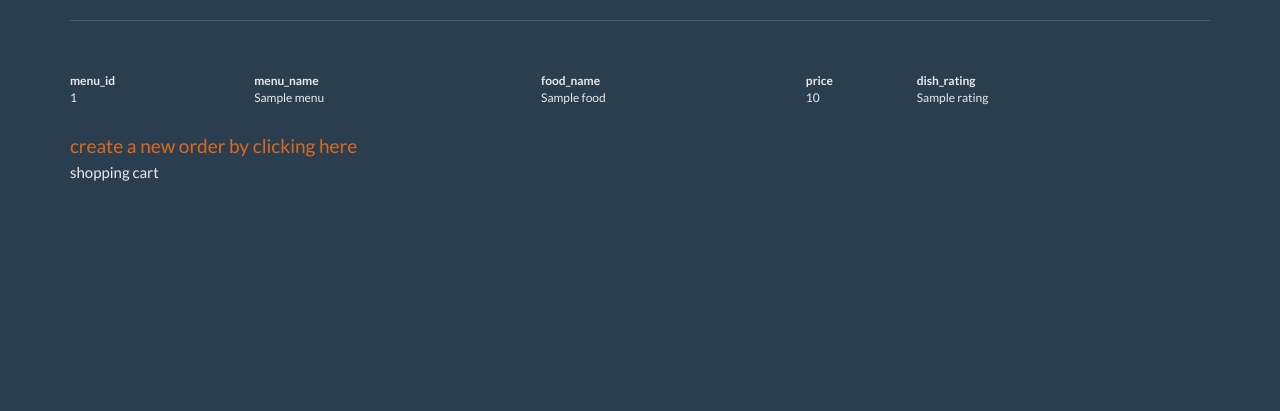
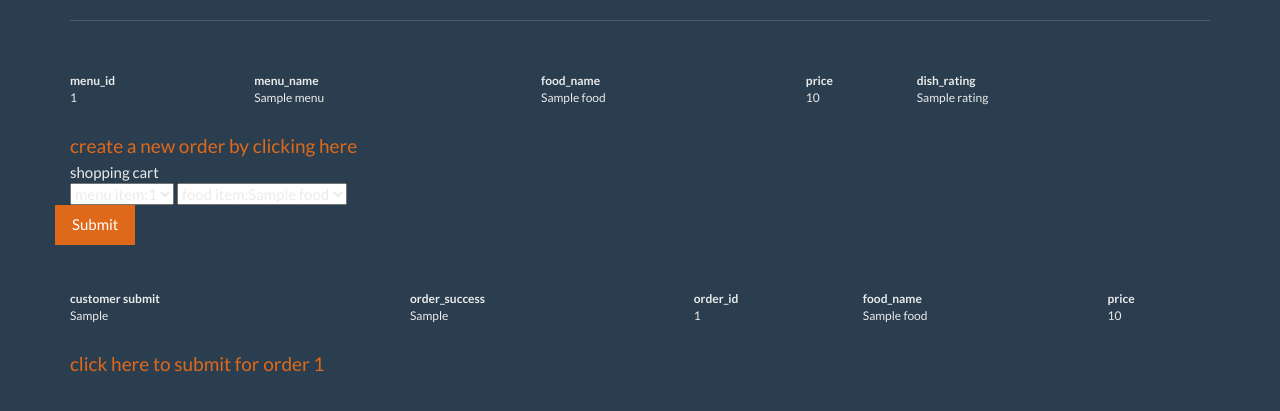
Before and after one commit to csc322-restaurant/Online-Restaurant-System, a Flask app: template flask_qa/templates/customermenu.html in a window 1280 px wide. Shown: the part 155-566 px from the top of the page. Run offline with Flask 2, Linux system fonts and the light colour scheme; the template is opened without the code that fills it: most values are stand-ins (such as "Sample title", 1, 10 or a date in 2020); some libraries are stand-ins or nearby versions.

Commit message:
development

```diff
--- a/flask_qa/templates/customermenu.html
+++ b/flask_qa/templates/customermenu.html
@@ -26,12 +26,54 @@
                         </tr>
                     {% endfor %}
                 </table>
-                {% for user in users %}
                 <a href="{{ url_for('main.createorder') }}" >
                     <h4 class="list-group-item-heading">create a new order by clicking here</h4>
                 </a>
-                {% endfor %}
                 shopping cart
+                <form class="form-horizontal" method="POST" action="{{ url_for('main.addtoorder') }}">
+                        <fieldset>
+                        <select name="order_id" font=black>
+                        {% for orderitem in orderlist %}
+                        <option style="background-color: black"  value={{ orderitem.order_id }} font=black>
+                            menu item:{{ orderitem.order_id }}
+                        </option>
+                        {% endfor %}
+                        </select>
+                        <select name="dish_id" font=black>
+                            {% for menuitem in menu %}
+                            <option style="background-color: black"  value={{ menuitem.Dish.dish_id }} font=black>
+                                food item:{{ menuitem.Food.food_name }}
+                            </option>
+                            {% endfor %}
+                        </select>
+                            <div class="form-group">
+                            <button type="submit" class="btn btn-primary">Submit</button>
+                        </div>
+                    </fieldset>
+                </form>
+                <table style="width:100%; margin:30px auto; border-collapse:collapse;">
+                        <tr>
+                            <th>customer submit</th>
+                            <th>order_success</th>
+                            <th>order_id</th>
+                            <th>food_name</th>
+                            <th>price</th>
+                        </tr>
+                        {% for orderitem in order %}
+                            <tr>
+                                <td>{{ orderitem.Order.customer_submit }}</td>
+                                <td>{{ orderitem.Order.order_success }}</td>
+                                <td>{{ orderitem.Order.order_id }}</td>
+                                <td>{{ orderitem.Food.food_name  }}</td>
+                                <td>{{ orderitem.Dish.price  }}</td>
+                            </tr>
+                        {% endfor %}
+                    </table>
+                    {% for orderitem in orderlist %}
+                <a href="{{ url_for('main.submitorder', order_id = orderitem.order_id) }}" >
+                    <h4 class="list-group-item-heading">click here to submit for order {{orderitem.order_id}}</h4>
+                    {% endfor %}
+                </a>
           </div>
         </div><!-- /.col-lg-12 -->
       </div>
```
Also changed, not shown: flask_qa/commands.py (+14 -2 lines), flask_qa/routes/main.py (+35 -6 lines), flask_qa/templates/rating.html (+1 -32 lines), flask_qa/db.sqlite3.
